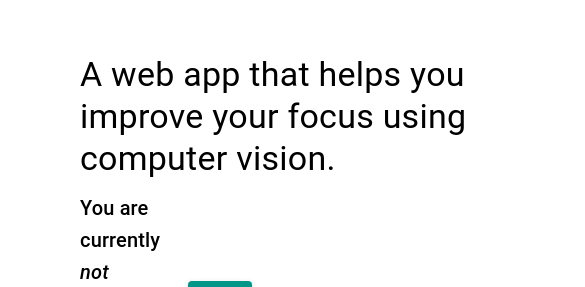
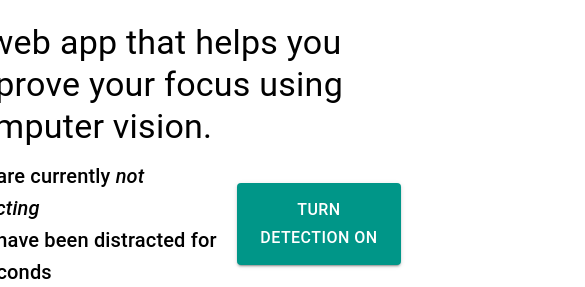
Before and after one commit to moritzWa/focuscam, a React (Create React App) app: page / in a window 390 px wide. Shown: the part 340-627 px from the top of the page, 585 px wide, since content can reach past the window. Built offline with nearby package versions, Linux system fonts and the light colour scheme; no server answers.

Commit message:
responsive header

```diff
--- a/src/App.css
+++ b/src/App.css
@@ -13,18 +13,51 @@ a {
 	text-decoration: none;
 }
 
-@media (prefers-reduced-motion: no-preference) {
-	.App-logo {
-		animation: App-logo-spin infinite 20s linear;
-	}
-}
-
 .header {
 	min-height: 30vh;
 	margin: 5rem;
 	display: flex;
 	align-items: center;
 	justify-content: space-evenly;
+}
+
+@media (max-width: 1400px) {
+	.header__left {
+		margin-right: 2rem !important;
+		transform: scale(0.8);
+	}
+
+	.header {
+		margin: 3rem;
+		display: flex;
+		align-items: center;
+		justify-content: space-evenly;
+	}
+
+	.cam {
+		border-radius: 6rem;
+		width: 640px;
+		height: 480px;
+	}
+
+	.cam__overlay {
+		border-radius: 6rem;
+		position: absolute;
+		float: left;
+		width: 640px;
+		height: 480px;
+		z-index: 2;
+	}
+}
+
+@media (max-width: 1000px) {
+	.header__left {
+		transform: none;
+	}
+
+	.header {
+		flex-direction: column;
+	}
 }
 
 .header__left {
@@ -54,11 +87,15 @@ a {
 	flex-grow: 1;
 }
 
+/* ------ Cam  ----- */
+
 .cam__container {
 }
 
 .cam {
 	border-radius: 6rem;
+	width: 640px;
+	height: 480px;
 }
 
 .cam__overlay {
@@ -76,6 +113,20 @@ a {
 
 .cam__overlay-distracted {
 	background-color: rgba(255, 127, 255, 0.308);
+}
+
+@media (max-width: 1400px) {
+	.cam {
+		border-radius: 4rem;
+		width: 480px;
+		height: 360px;
+	}
+
+	.cam__overlay {
+		border-radius: 4em;
+		width: 480px;
+		height: 360px;
+	}
 }
 
 .content {
```
